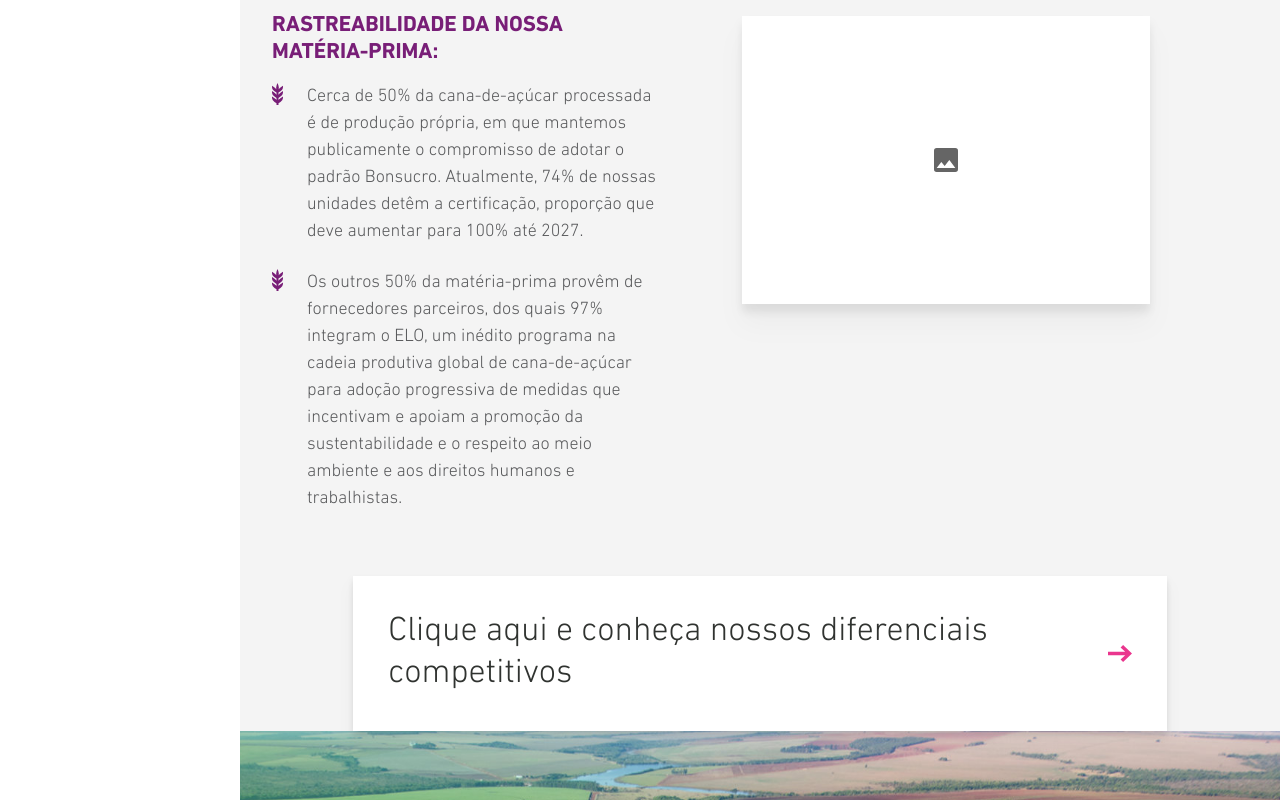
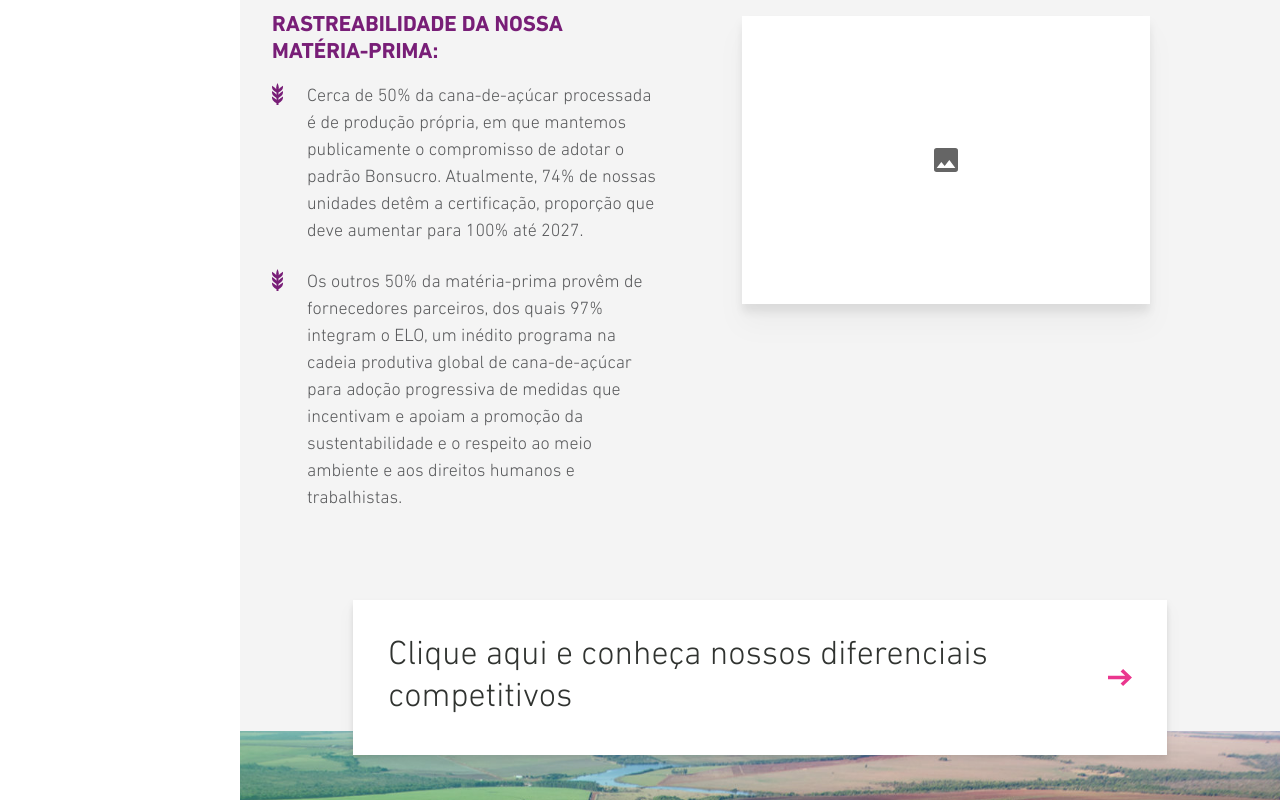
Before and after one commit to iurynadin/raizen, a website: page pages/index.html in a window 1280 px wide. Shown: the part 11200-12000 px from the top of the page. Drawn offline with nearby package versions, Linux system fonts and the light colour scheme; some packages are replaced by stand-ins of ours; a script that the page names is missing.

Commit message:
ajuste espacamento botoões

```diff
--- a/pages/index.html
+++ b/pages/index.html
@@ -565,8 +565,6 @@
                                     <img src="./imgs/mapa.jpg" />
                                 </div>
                             </div>
-                            <!-- panoramic viewer -->
-                            <!-- <div id="my-zoomist" class="w-full h-full border border-green-500" data-zoomist-src="./imgs/mapa-lg.png"></div> -->
                         </div>
                     </div>
                     <div class="w-full md:w-5/12">
@@ -728,7 +726,7 @@
                 </div>
 
                 <div class="container mt-10">
-                    <div class="relative w-full md:w-10/12 mx-auto z-[2]">
+                    <div class="relative w-full md:w-10/12 mx-auto z-[2] translate-y-14 xl:translate-y-6">
                         <a href="#" class="group btnBox">
                             <span class="text-3xl leading-tight pr-10 xl:pr-0 xl:text-[34px] font-din_light group-hover:text-white">Clique aqui e conheça nossos diferenciais competitivos</span>
                             <img src="./svgs/arrow.svg" class="w-6" alt="">
@@ -736,6 +734,7 @@
                     </div>
                 </div>
             </section>
+            <div class="contentsec bg-white h-28 block w-full xl:hidden"></div>
 
             <!-- Crescimento Estruturado -->
             <section class="contentsec h-screen bg-crescimento bg-[position:60%_center] bg-cover bg-no-repeat" id="crescimento">
```
Also changed, not shown: pages/css/style.css.
